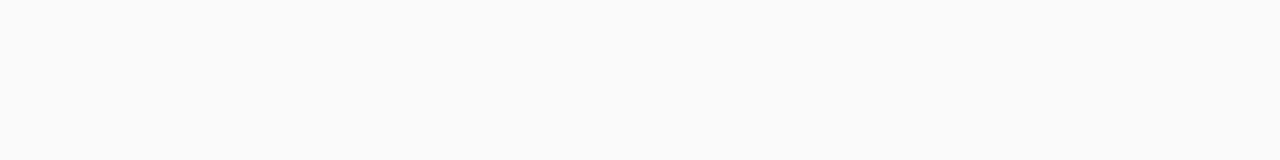
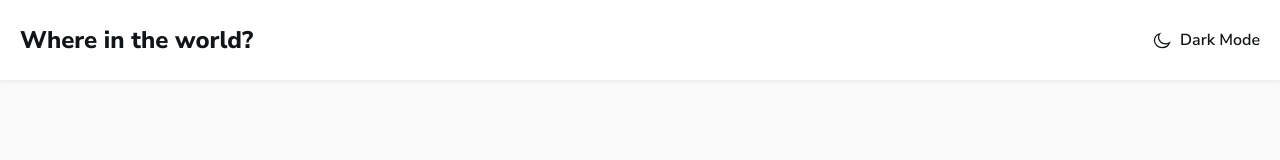
Before and after one commit to najmiddinabdullaev/Countries, a plain HTML site: page index.html in a window 1280 px wide. Drawn offline with Linux system fonts and the light colour scheme.

Commit message:
Add site-header

```diff
--- a/css/styles.css
+++ b/css/styles.css
@@ -68,3 +68,63 @@ a {
 .main-content{
   flex-grow: 1;
 }
+
+
+/* SITE-HEADER */
+
+.site-header {
+  padding-top: 24px;
+  padding-bottom: 24px;
+  background-color: var(--element-bg);
+  box-shadow: 0px 2px 4px rgba(0, 0, 0, 0.06);
+  white-space: nowrap;
+}
+
+.site-header-container {
+  display: flex;
+  justify-content: space-between;
+  align-items: center;
+}
+
+.site-header-logo {
+  font-size: 24px;
+  line-height: normal;
+  font-weight: 800;
+  color: var(--text-color);
+}
+
+.site-header-logo:hover{
+  opacity: 0.8;
+}
+
+.site-header-logo:active{
+  opacity: 0.6;
+}
+
+.site-header-theme-toggler {
+  padding: 0;
+  border: 0;
+  background-color: transparent;
+  cursor: pointer;
+  color:var(--text-color);
+}
+
+.site-header-theme-toggler:hover{
+  opacity: 0.8;
+}
+
+.site-header-theme-toggler:active{
+  opacity: 0.6;
+}
+
+.site-header-theme-toggler-inner {
+  display: flex;
+  align-items: center;
+}
+
+.site-header-theme-toggler-text {
+  margin-left: 8px;
+  font-size: 16px;
+  line-height: 22px;
+  font-weight: 600;
+}
--- a/index.html
+++ b/index.html
@@ -17,5 +17,18 @@
 </head>
 <body>
 
+
+  <header class="site-header">
+    <div class="site-header-container container">
+      <a class="site-header-logo" href="index.html">Where in the world?</a>
+      <button class="site-header-theme-toggler" type="button">
+        <span class="site-header-theme-toggler-inner">
+          <svg class="site-header-theme-toggler-icon" width="20" height="20"  xmlns="http://www.w3.org/2000/svg"><path fill-rule="evenodd" clip-rule="evenodd" d="M13.553 13.815c-3.884 0-7.034-2.887-7.034-6.447 0-1.343.448-2.586 1.212-3.618-3.04.945-5.231 3.581-5.231 6.688 0 3.9 3.45 7.062 7.704 7.062 3.389 0 6.266-2.007 7.296-4.796a7.458 7.458 0 0 1-3.947 1.111Z" fill="#fff" stroke="currentColor" stroke-width="1.25"/></svg>
+          <span class="site-header-theme-toggler-text">Dark Mode</span>
+        </span>
+      </button>
+    </div>
+  </header>
+
 </body>
 </html>
```
Also changed, not shown: img/icon-back.svg (added), img/icon-moon.svg (added), img/icon-search-black.svg (added), 1 other file.
